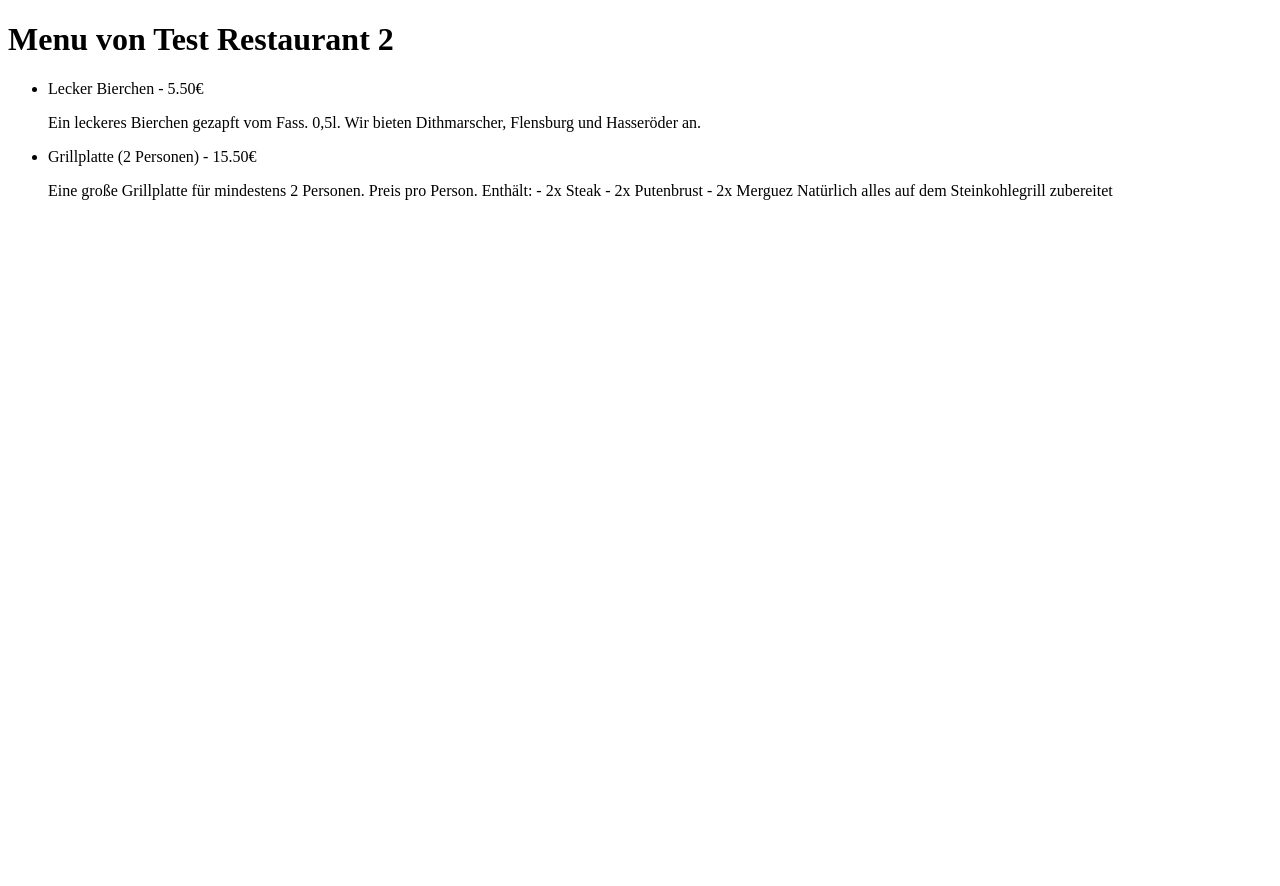
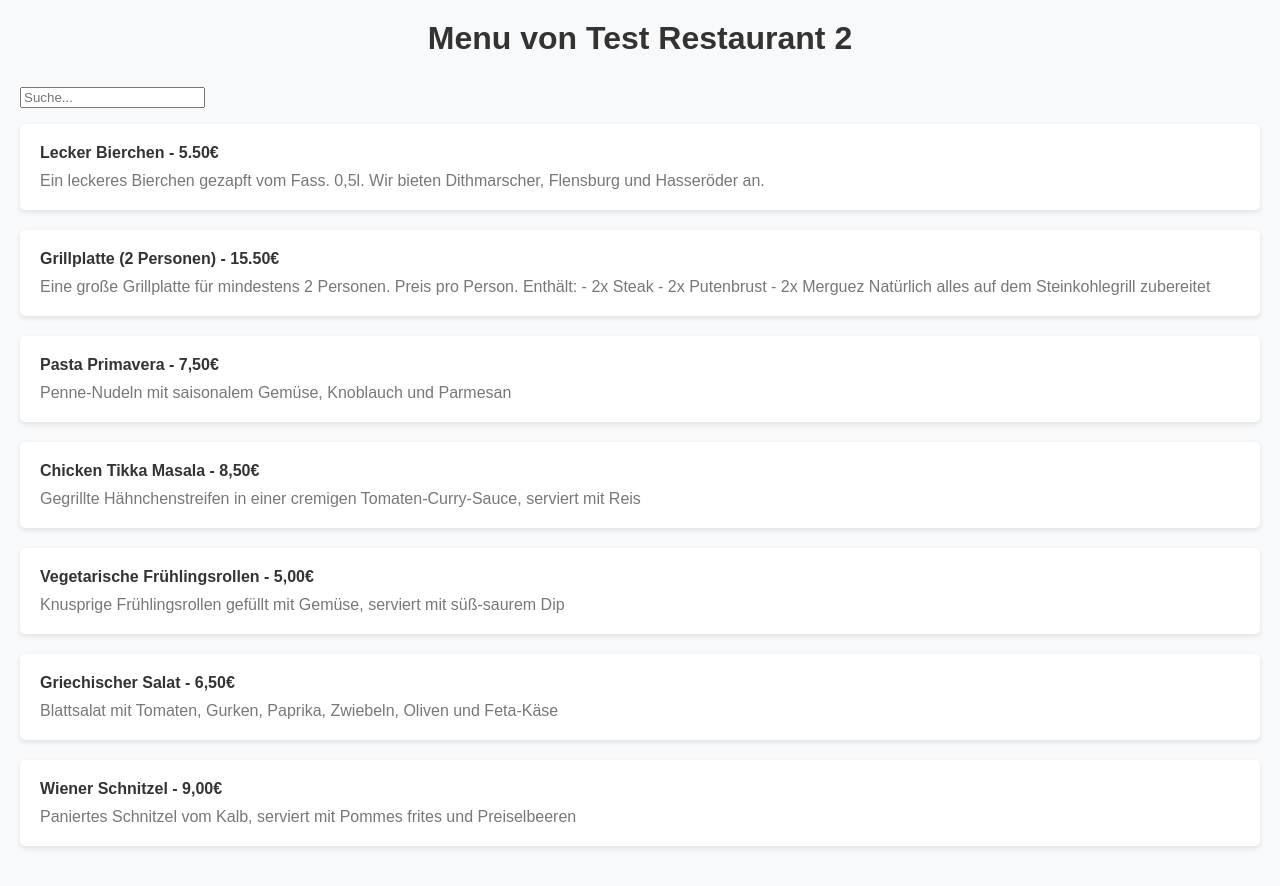
Before and after one commit to Benedikt-Mueller/webengineering-sose24, a Django app: page /restaurant/restaurant/1/menu/ in a window 1280 px wide. Before the commit the page ends 200 px from the top, so only its background shows below. Run offline with Django 5.2, Linux system fonts and the light colour scheme; data comes from the database, SQL or seed files in the repository.

Commit message:
aenderung menu html

```diff
--- a/restaurant_reservation_system_bjsty/restaurant/templates/restaurant/menu.html
+++ b/restaurant_reservation_system_bjsty/restaurant/templates/restaurant/menu.html
@@ -1,16 +1,92 @@
-<!DOCTYPE html>
+<!-- <!DOCTYPE html> -->
 <html>
 <head>
     <title>{{ restaurant.name }} Menu</title>
+    <style>
+        body {
+            font-family: Arial, sans-serif;
+            margin: 0;
+            padding: 20px;
+            background-color: #f8f9fa;
+        }
+        h1 {
+            color: #333;
+            text-align: center;
+            margin-bottom: 30px;
+        }
+        ul {
+            list-style-type: none;
+            padding: 0;
+        }
+        li {
+            background-color: #fff;
+            padding: 20px;
+            margin-bottom: 20px;
+            border-radius: 5px;
+            box-shadow: 0 2px 5px rgba(0, 0, 0, 0.1);
+        }
+        li:hover {
+            transform: translateY(-5px);
+            box-shadow: 0 4px 10px rgba(0, 0, 0, 0.2);
+        }
+        li p {
+            margin: 10px 0 0;
+            color: #777;
+        }
+        .price {
+            font-weight: bold;
+            color: #333;
+        }
+    </style>
+    <script>
+        function filterMenu() {
+            var input = document.getElementById("searchInput");
+            var filter = input.value.toLowerCase();
+            var items = document.getElementsByTagName("li");
+
+            for (var i = 0; i < items.length; i++) {
+                var item = items[i];
+                var name = item.getElementsByClassName("price")[0].textContent.toLowerCase();
+                if (name.indexOf(filter) > -1) {
+                    item.style.display = "";
+                } else {
+                    item.style.display = "none";
+                }
+            }
+        }
+    </script>
 </head>
 <body>
     <h1>Menu von {{ restaurant.name }}</h1>
+    <input type="text" id="searchInput" onkeyup="filterMenu()" placeholder="Suche...">
+
     <ul>
         {% for item in menu_items %}
-        <li>{{ item.name }} - {{ item.price }}€
+        <li>
+            <div class="price">{{ item.name }} - {{ item.price }}€</div>
             <p>{{ item.description }}</p>
         </li>
         {% endfor %}
+        <li>
+            <div class="price">Pasta Primavera - 7,50€</div>
+            <p>Penne-Nudeln mit saisonalem Gemüse, Knoblauch und Parmesan</p>
+        </li>
+        <li>
+            <div class="price">Chicken Tikka Masala - 8,50€</div>
+            <p>Gegrillte Hähnchenstreifen in einer cremigen Tomaten-Curry-Sauce, serviert mit Reis</p>
+        </li>
+        <li>
+            <div class="price">Vegetarische Frühlingsrollen - 5,00€</div>
+            <p>Knusprige Frühlingsrollen gefüllt mit Gemüse, serviert mit süß-saurem Dip</p>
+        </li>
+        <li>
+            <div class="price">Griechischer Salat - 6,50€</div>
+            <p>Blattsalat mit Tomaten, Gurken, Paprika, Zwiebeln, Oliven und Feta-Käse</p>
+        </li>
+        <li>
+            <div class="price">Wiener Schnitzel - 9,00€</div>
+            <p>Paniertes Schnitzel vom Kalb, serviert mit Pommes frites und Preiselbeeren</p>
+        </li>
     </ul>
 </body>
 </html>
--- a/restaurant_reservation_system_bjsty/restaurant/views.py
+++ b/restaurant_reservation_system_bjsty/restaurant/views.py
@@ -174,6 +174,7 @@ def manage_reservations(request, restaurant_id, date=None):
         'selected_date': request_date
     })
 #Suchfunktion
+""""
 def search_restaurants(request):
     form = SearchForm(request.GET or None)
     if form.is_valid():
@@ -186,6 +187,20 @@ def search_restaurants(request):
             results = results.filter(capacity__gte=form.cleaned_data['capacity'])
     else:
         results = None
+"""
+
+def search_restaurants(request):
+    form = SearchForm(request.GET or None)
+    results = None
+    if form.is_valid():
+        results = Restaurant.objects.all()
+        if form.cleaned_data['location']:
+            results = results.filter(location__icontains=form.cleaned_data['location'])
+        if form.cleaned_data['cuisine']:
+            results = results.filter(cuisine__icontains=form.cleaned_data['cuisine'])
+        if form.cleaned_data['capacity']:
+            results = results.filter(capacity__gte=form.cleaned_data['capacity'])
+    return render(request, 'restaurant/search.html', {'form': form, 'results': results})
 
 # Tisch Freigabe
 @login_required  # Sicherstellen, dass nur eingeloggte Benutzer Zugriff haben
```
Also changed, not shown: restaurant_reservation_system_bjsty/restaurant/templates/restaurant/base.html (+4 -3 lines), restaurant_reservation_system_bjsty/restaurant/templates/restaurant/search.html (+59 -2 lines).
